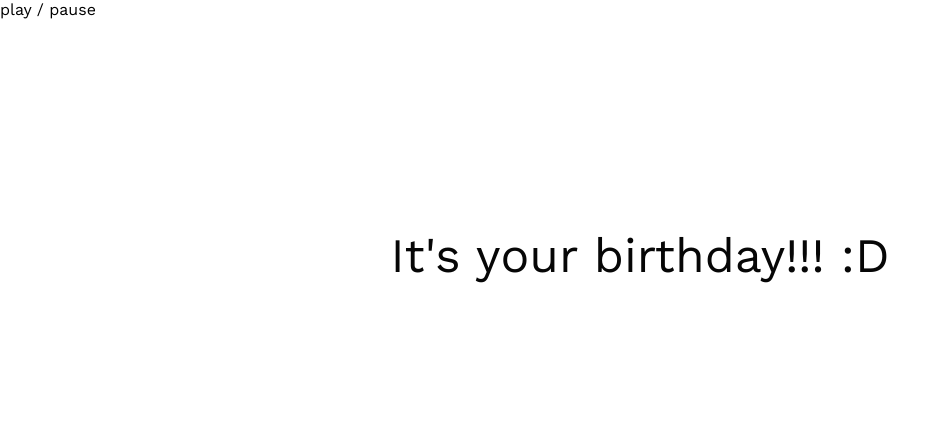
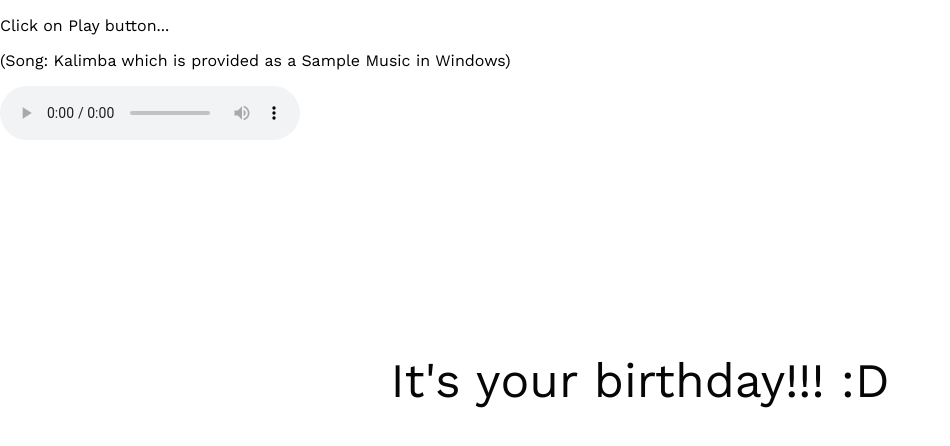
Before and after one commit to satyammayy/happyfriendship_day, a website: page index.html in a window 1280 px wide. Shown: the whole page, without its empty margins (0-950 px from the left). Drawn offline with nearby package versions, Linux system fonts and the light colour scheme.

Commit message:
Update index.html

```diff
--- a/index.html
+++ b/index.html
@@ -12,10 +12,12 @@
 </head>
 
 <body>
- <audio id="nyan" src="frnd.mp3" preload="metadata" type="audio/mpeg">
-   Your browser does not support the audio element.
-</audio>
-<a class="btn" id="nyan-btn">play / pause</a>
+  <p>Click on Play button...</p>
+      <p>(Song: Kalimba which is provided as a Sample Music in Windows)</p>
+
+      <audio controls>
+         <source src = "frnd.mp3" type = "audio/mpeg">
+      </audio>
   <div class="container">
     <div class="one">
       <h1 class="one">Hey
```
